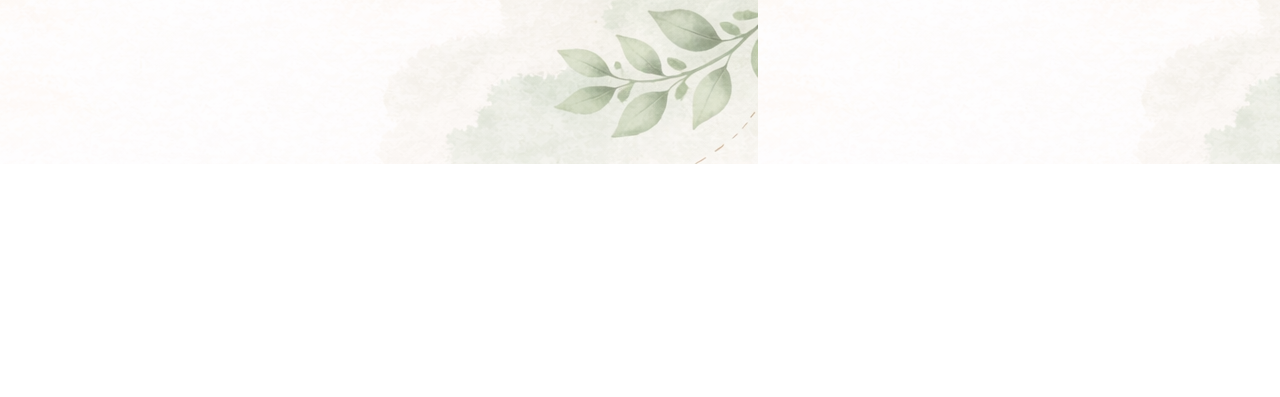
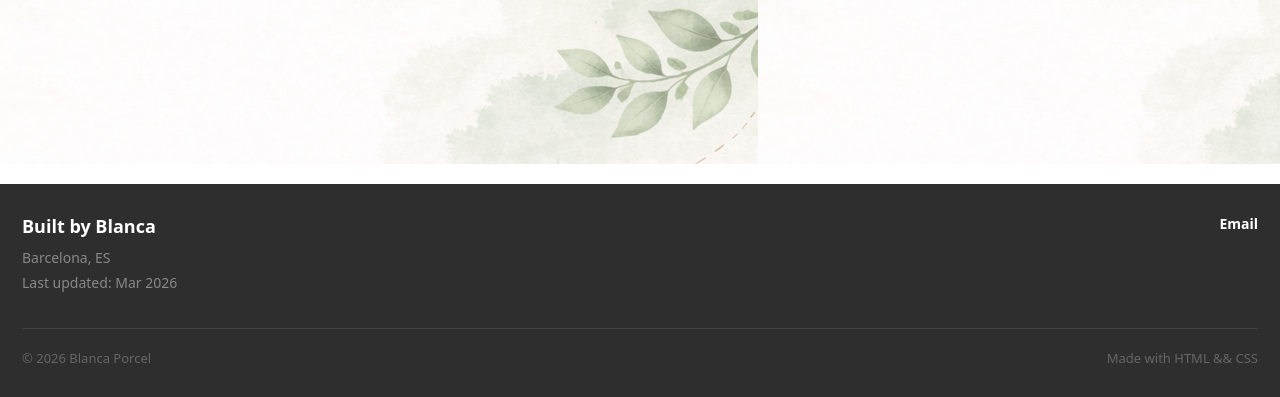
Before and after one commit to BlancaPorcelAlonso/BlancaPorcel-Portfolio, a plain HTML site: page index.html in a window 1280 px wide. Shown: the part 636-1033 px from the top of the page. Before the commit the page ends 800 px from the top, so only its background shows below. Drawn offline with Linux system fonts and the light colour scheme.

Commit message:
creamos footer

```diff
--- a/about-me.css
+++ b/about-me.css
@@ -233,15 +233,21 @@ body {
     gap: 10px;
     padding: 14px 14px;
   }
-   .content-grid{
+
+  .content-grid {
     display: flex !important;
     flex-direction: column !important;
   }
 
-  .get-to-know-me{grid-column: auto;
-    grid-row: auto;}
-    .lenguages{grid-column: auto;
-    grid-row: auto;}
+  .get-to-know-me {
+    grid-column: auto;
+    grid-row: auto;
+  }
+
+  .lenguages {
+    grid-column: auto;
+    grid-row: auto;
+  }
 
 
   .brand {
@@ -274,15 +280,21 @@ body {
   .nav-inner {
     padding: 14px 18px;
   }
-  .content-grid{
+
+  .content-grid {
     display: flex !important;
     flex-direction: column !important;
   }
 
-  .get-to-know-me{grid-column: auto;
-    grid-row: auto;}
-    .lenguages{grid-column: auto;
-    grid-row: auto;}
+  .get-to-know-me {
+    grid-column: auto;
+    grid-row: auto;
+  }
+
+  .lenguages {
+    grid-column: auto;
+    grid-row: auto;
+  }
 
   /* Built by Blanca se adapta progresivamente */
   .brand {
@@ -590,14 +602,16 @@ h2 {
   gap: 26px;
   align-items: stretch;
   margin-top: 0;
-   margin-bottom: 60px;
-     background-image: url("./assets/fondo-stats.png");
+  margin-bottom: 60px;
+  background-image: url("./assets/fondo-stats.png");
   background-size: cover;
   background-position: center;
   background-repeat: no-repeat;
 
-  padding: 48px;              /* IMPORTANTÍSIMO: crea área visible */
-  border-radius: 26px;        /* si quieres */
+  padding: 48px;
+  /* IMPORTANTÍSIMO: crea área visible */
+  border-radius: 26px;
+  /* si quieres */
 }
 
 /* Responsive */
@@ -681,13 +695,14 @@ h2 {
    EXPERIENCIA SECTION
    =============================== */
 
-.experience-section{
+.experience-section {
   margin: 100px 0;
-  background: #e8f0e6; /* verde muy suave */
+  background: #e8f0e6;
+  /* verde muy suave */
   padding: 50px 0;
 }
 
-.experience-title{
+.experience-title {
   font-size: 52px;
   font-weight: 900;
   margin-bottom: 50px;
@@ -696,26 +711,26 @@ h2 {
 }
 
 /* Grid */
-.experience-grid{
+.experience-grid {
   display: grid;
   grid-template-columns: repeat(2, 1fr);
   gap: 40px;
 }
 
-@media (max-width: 750px){
-  .hero-img{
+@media (max-width: 750px) {
+  .hero-img {
     display: none !important;
   }
 }
 
-@media (max-width: 900px){
-  .experience-grid{
+@media (max-width: 900px) {
+  .experience-grid {
     grid-template-columns: 1fr;
   }
 }
 
 /* Tarjeta */
-.experience-card{
+.experience-card {
   background: #fff;
   padding: 40px;
   border-radius: 26px;
@@ -727,13 +742,13 @@ h2 {
 }
 
 /* Hover suave */
-.experience-card:hover{
+.experience-card:hover {
   transform: translateY(-6px);
-  box-shadow: 0 18px 30px rgba(0,0,0,.12);
+  box-shadow: 0 18px 30px rgba(0, 0, 0, .12);
 }
 
 /* Fecha */
-.experience-date{
+.experience-date {
   display: inline-block;
   font-size: 14px;
   font-weight: 700;
@@ -745,14 +760,14 @@ h2 {
 }
 
 /* Título */
-.experience-card h3{
+.experience-card h3 {
   font-size: 24px;
   font-weight: 900;
   margin-bottom: 14px;
 }
 
 /* Texto */
-.experience-card p{
+.experience-card p {
   line-height: 1.7;
   color: #444;
 }
@@ -773,7 +788,7 @@ h2 {
   padding: 0;
 }
 
-.header-content{
+.header-content {
   align-self: center;
 }
 
@@ -861,7 +876,7 @@ h2 {
 
 /* Imagen */
 .hero-img {
-   width: 70%;
+  width: 70%;
   max-width: none;
   justify-self: center;
   align-self: end;
@@ -870,17 +885,26 @@ h2 {
   grid-area: 1 / 1 / 2 / 2;
 }
 
-@media (max-width: 900px){
-  .hero-img{width: 85%;}
+@media (max-width: 900px) {
+  .hero-img {
+    width: 85%;
+  }
 }
-@media (max-width: 800px) and (min-width: 700px){
-  .hero-img{width: 90%;}
-  .header-content{margin-top: 20px; margin-bottom: 10px;}
+
+@media (max-width: 800px) and (min-width: 700px) {
+  .hero-img {
+    width: 90%;
+  }
+
+  .header-content {
+    margin-top: 20px;
+    margin-bottom: 10px;
+  }
 }
 
 
 
-@media (max-width: 750px){
+@media (max-width: 750px) {
 
   .header {
     display: flex;
@@ -893,16 +917,16 @@ h2 {
     text-align: center;
   }
 
-  .header-content{
+  .header-content {
     max-width: 600px;
   }
 
-  .hero-list{
+  .hero-list {
     padding-left: 0;
     list-style-position: inside;
   }
 
-  .hero-buttons{
+  .hero-buttons {
     justify-content: center;
     flex-wrap: wrap;
   }
@@ -911,32 +935,32 @@ h2 {
 
 
 
-@media (max-width: 600px){
+@media (max-width: 600px) {
 
-  .hero-name{
+  .hero-name {
     font-size: clamp(36px, 8vw, 48px);
   }
 
-  .hero-role{
+  .hero-role {
     font-size: 14px;
     padding: 6px 16px;
   }
 
-  .hero-list{
+  .hero-list {
     font-size: 15px;
   }
 
-  .btn-primary{
+  .btn-primary {
     padding: 10px 20px;
     font-size: 14px;
   }
 
 }
 
-@media (max-width: 750px){
+@media (max-width: 750px) {
 
   /* ocultamos los bullets y lo dejamos como texto */
-  .hero-list{
+  .hero-list {
     list-style: none;
     padding-left: 0;
     margin: 14px 0 22px;
@@ -947,15 +971,15 @@ h2 {
     text-align: center;
   }
 
-  .hero-list li{
+  .hero-list li {
     display: inline;
   }
 
 }
 
-@media (max-width: 750px){
+@media (max-width: 750px) {
 
-  .header{
+  .header {
     display: flex;
     flex-direction: column;
     align-items: center;
@@ -967,17 +991,91 @@ h2 {
     text-align: center;
   }
 
-  .header-content{
+  .header-content {
     margin-top: 0;
   }
 
-  .hero-role{
+  .hero-role {
     margin-bottom: 16px;
   }
 
-  .hero-buttons{
+  .hero-buttons {
     justify-content: center;
     flex-wrap: wrap;
     gap: 12px;
   }
 }
+
+
+
+
+/* FOOTER */
+
+.site-footer {
+  background: #2e2e2e;
+  color: #bbb;
+  padding: 30px 22px 30px;
+  margin-top: 120px;
+  font-size: 14px;
+}
+
+.footer-container {
+  max-width: 1280px;
+  margin: 0 auto;
+  display: flex;
+  justify-content: space-between;
+  gap: 40px;
+  border-bottom: 1px solid rgba(255, 255, 255, .1);
+  padding-bottom: 30px;
+}
+
+.footer-brand {
+  font-size: 18px;
+  font-weight: 900;
+  color: #fff;
+  margin-bottom: 10px;
+}
+
+.footer-location,
+.footer-update {
+  margin-bottom: 6px;
+  color: #888;
+}
+
+.footer-right {
+  display: flex;
+  align-items: flex-start;
+}
+
+.footer-link {
+  text-decoration: none;
+  color: #fff;
+  font-weight: 600;
+  transition: opacity .2s ease;
+}
+
+.footer-link:hover {
+  opacity: .7;
+}
+
+/* bottom line */
+.footer-bottom {
+  max-width: 1280px;
+  margin: 20px auto 0;
+  display: flex;
+  justify-content: space-between;
+  color: #666;
+  font-size: 13px;
+}
+
+/* Responsive */
+@media (max-width: 700px) {
+  .footer-container {
+    flex-direction: column;
+  }
+
+  .footer-bottom {
+    flex-direction: column;
+    gap: 8px;
+  }
+}
--- a/index.css
+++ b/index.css
@@ -28,10 +28,11 @@ body {
   width: 100%;
   background: var(--bg);
   z-index: 50;
-  background: rgba(211, 210, 210, 0.6); /* semi transparente */
+  background: rgba(211, 210, 210, 0.6);
+  /* semi transparente */
   backdrop-filter: blur(12px);
   -webkit-backdrop-filter: blur(12px);
-border-bottom: 1px solid rgba(0,0,0,0.05);
+  border-bottom: 1px solid rgba(0, 0, 0, 0.05);
 }
 
 
@@ -108,9 +109,11 @@ border-bottom: 1px solid rgba(0,0,0,0.05);
   margin-bottom: 30px;
   color: #000;
   text-align: left;
-  margin-left: 0;     /* 👈 fuera margen fijo */
+  margin-left: 0;
+  /* 👈 fuera margen fijo */
   text-align: left;
-  padding: 0 60px;    /* 👈 controlas el “aire” sin romper */
+  padding: 0 60px;
+  /* 👈 controlas el “aire” sin romper */
   margin-top: 30px;
 }
 
@@ -227,8 +230,9 @@ border-bottom: 1px solid rgba(0,0,0,0.05);
   background: #FDFBF7;
 
 }
+
 .tech span:hover {
-  background:  #F6F2EA;
+  background: #F6F2EA;
 }
 
 /* Ver proyecto */
@@ -252,32 +256,36 @@ border-bottom: 1px solid rgba(0,0,0,0.05);
 }
 
 
-.content img{
-  width:100%;
-  }
+.content img {
+  width: 100%;
+}
 
 
-.content{
+.content {
   display: grid;
   grid-template-columns: minmax(320px, 1.2fr) minmax(320px, 0.8fr);
   align-items: stretch;
 }
 
-.text-content{
+.text-content {
   grid-column: 1/2;
   display: flex;
   flex-direction: column;
   align-items: center;
-   justify-content: flex-start; /* 👈 lo sube */
-  padding-top: 70px;          /* 👈 controla cuánto sube */
-  gap:40px;
+  justify-content: flex-start;
+  /* 👈 lo sube */
+  padding-top: 70px;
+  /* 👈 controla cuánto sube */
+  gap: 40px;
 }
 
-.imagen-menu{
+.imagen-menu {
   grid-column: 2/3;
   background-color: #a6c18e;
-   width: 100%;              /* <-- ocupa su mitad */
-  height: 100%;             /* <-- ocupa toda la altura del layout */
+  width: 100%;
+  /* <-- ocupa su mitad */
+  height: 100%;
+  /* <-- ocupa toda la altura del layout */
   display: flex;
   justify-content: end;
   align-items: end;
@@ -292,7 +300,7 @@ border-bottom: 1px solid rgba(0,0,0,0.05);
 }
 
 .flip-btn {
-    position: relative;
+  position: relative;
   display: block;
   width: 100%;
   height: 100%;
@@ -308,9 +316,9 @@ border-bottom: 1px solid rgba(0,0,0,0.05);
 .flip-btn span {
   position: absolute;
   inset: 0;
-  display:flex;
-  align-items:center;
-  justify-content:center;
+  display: flex;
+  align-items: center;
+  justify-content: center;
   border-radius: 8px;
   font-family: "Poppins", sans-serif;
   font-weight: 600;
@@ -319,22 +327,24 @@ border-bottom: 1px solid rgba(0,0,0,0.05);
 
 /* Cara frontal */
 #frontCV {
-  background-color: #a6c18e; /* verde como el tuyo */
+  background-color: #a6c18e;
+  /* verde como el tuyo */
   color: black;
 
-  transform: translateZ(30px); /* 60px / 2 */
+  transform: translateZ(30px);
+  /* 60px / 2 */
 }
 
 /* Cara trasera */
 #backCV {
- background:#fff;
-  color:#000;
+  background: #fff;
+  color: #000;
   border: 1px solid #18191a;
   transform: rotateX(90deg) translateZ(30px);
 }
 
 
-.menu-btns{
+.menu-btns {
   display: flex;
   gap: 60px;
   margin-bottom: 20px;
@@ -351,8 +361,10 @@ border-bottom: 1px solid rgba(0,0,0,0.05);
   justify-content: center;
   gap: 10px;
 
- width: 380px;              /* 👈 más largo */
-  padding: 22px 40px;        /* más aire */
+  width: 380px;
+  /* 👈 más largo */
+  padding: 22px 40px;
+  /* más aire */
   border-radius: 8px;
 
   font-weight: 600;
@@ -364,7 +376,7 @@ border-bottom: 1px solid rgba(0,0,0,0.05);
   border: 2px solid #000;
 
   transition: all 0.35s ease;
-   margin: 0 auto;
+  margin: 0 auto;
 }
 
 /* Hover: se vuelve blanco con borde */
@@ -387,29 +399,31 @@ border-bottom: 1px solid rgba(0,0,0,0.05);
 
 
 
-@media (max-width: 984px) and (min-width: 900px){
+@media (max-width: 984px) and (min-width: 900px) {
 
   /* MANTENEMOS 2 COLUMNAS (no 1) */
-  .content{
+  .content {
     grid-template-columns: 1.15fr 0.85fr;
     align-items: center;
   }
 
   /* Texto más compacto y sin tanto aire */
-  .text-content{
+  .text-content {
     align-items: flex-start;
     padding-top: 50px;
     gap: 26px;
   }
 
   /* Título: baja tamaño + quita padding gigante */
-  .title{
-    padding: 0 30px;  /* antes 60px */
-    font-size: 56px;  /* ajusta si quieres 52-58 */
+  .title {
+    padding: 0 30px;
+    /* antes 60px */
+    font-size: 56px;
+    /* ajusta si quieres 52-58 */
     text-align: left;
   }
 
-  .menu-btns{
+  .menu-btns {
     gap: 18px;
     padding: 0 30px;
     justify-content: flex-start;
@@ -417,19 +431,19 @@ border-bottom: 1px solid rgba(0,0,0,0.05);
   }
 
   /* Botón grande adaptativo (sin pasarse) */
-  .btn-code{
+  .btn-code {
     width: min(360px, calc(100% - 60px));
     margin: 0;
   }
 
   /* Imagen: que NO se desborde y se ajuste */
-  .imagen-menu{
+  .imagen-menu {
     justify-content: center;
     align-items: center;
     padding: 0;
   }
 
-  .imagen-menu img{
+  .imagen-menu img {
     width: 100%;
     max-width: 420px;
     height: auto;
@@ -437,86 +451,94 @@ border-bottom: 1px solid rgba(0,0,0,0.05);
   }
 }
 
-@media (max-width: 1100px) and (min-width: 700px){
+@media (max-width: 1100px) and (min-width: 700px) {
 
-  .content{
-    grid-template-columns: 1fr 0.9fr; /* sigue a 2 columnas */
+  .content {
+    grid-template-columns: 1fr 0.9fr;
+    /* sigue a 2 columnas */
     min-height: calc(100vh - 90px);
-    align-items: stretch;            /*  importante para que la derecha estire */
+    align-items: stretch;
+    /*  importante para que la derecha estire */
   }
 
-  .imagen-menu{
-    display: flex;                   /* por si en otro breakpoint la ocultas */
+  .imagen-menu {
+    display: flex;
+    /* por si en otro breakpoint la ocultas */
     height: 100%;
     align-items: stretch;
     justify-content: stretch;
     padding: 0;
   }
 
-  .imagen-menu img{
+  .imagen-menu img {
     width: 100%;
-    height: 100%;                    /* ocupa TODO el alto */
-    object-fit: cover;               /* recorta bonito */
+    height: 100%;
+    /* ocupa TODO el alto */
+    object-fit: cover;
+    /* recorta bonito */
     object-position: center;
     display: block;
   }
 
   /* Ajustes del texto para que no se ahogue */
-  .text-content{
+  .text-content {
     align-items: flex-start;
     justify-content: center;
     padding: 40px 0;
     gap: 22px;
   }
 
-  .title{
+  .title {
     padding: 0 24px;
     font-size: clamp(40px, 5vw, 54px);
     text-align: left;
   }
 
-  .menu-btns{
+  .menu-btns {
     padding: 0 24px;
     gap: 14px;
     justify-content: flex-start;
     flex-wrap: wrap;
   }
 
-  .btn-code{
-      width: min(300px, calc(100% - 60px));
-  margin: 0 auto;        /*  lo centra siempre */
-  align-self: center;    /* por si el flex del padre lo empuja */
+  .btn-code {
+    width: min(300px, calc(100% - 60px));
+    margin: 0 auto;
+    /*  lo centra siempre */
+    align-self: center;
+    /* por si el flex del padre lo empuja */
 
   }
 }
 
-@media (max-width: 700px){
+@media (max-width: 700px) {
 
-  .imagen-menu{
+  .imagen-menu {
     display: none;
   }
 
-  .content{
+  .content {
     grid-template-columns: 1fr;
   }
 
 
-  .text-content{
+  .text-content {
     align-items: center;
     justify-content: center;
     text-align: center;
     padding: 5px 20px 80px;
   }
 
-  .title{
+  .title {
     text-align: center;
-    padding: 0;           /* quitamos el padding-left de desktop */
+    padding: 0;
+    /* quitamos el padding-left de desktop */
     margin: 0;
     font-size: clamp(40px, 8vw, 60px);
     padding-bottom: 20px;
   }
 
-  .menu-btns{
+  .menu-btns {
     display: flex;
     flex-direction: column;
     justify-content: center;
@@ -524,20 +546,21 @@ border-bottom: 1px solid rgba(0,0,0,0.05);
     gap: 40px;
     flex-wrap: nowrap;
   }
-/* desactivamos flip en móvil pero manteniendo tamaño bonito */
-  .flip-container{
+
+  /* desactivamos flip en móvil pero manteniendo tamaño bonito */
+  .flip-container {
     width: 200px;
     height: auto;
     perspective: none;
   }
 
-  .flip-btn{
+  .flip-btn {
     height: auto;
     transform: none !important;
     transition: none;
   }
 
-  .flip-btn span{
+  .flip-btn span {
     position: static;
     transform: none !important;
     display: flex;
@@ -550,72 +573,150 @@ border-bottom: 1px solid rgba(0,0,0,0.05);
     font-size: 16px;
   }
 
-  #backCV{ display:none; }
+  #backCV {
+    display: none;
+  }
 
 
   /* botón grande */
-  .btn-code{
+  .btn-code {
     width: min(520px, 92%);
     margin: 0 auto;
   }
 }
 
 
-@media (max-width: 450px){
+@media (max-width: 450px) {
 
-  .nav-inner{
+  .nav-inner {
     flex-direction: column;
     align-items: center;
     gap: 10px;
     padding: 14px 14px;
   }
 
-  .brand{
+  .brand {
     font-size: 30px;
     line-height: 1;
     text-align: center;
   }
 
-  .menu{
+  .menu {
     gap: 18px;
-    flex-wrap: wrap;          /* por si no cabe */
+    flex-wrap: wrap;
+    /* por si no cabe */
     justify-content: center;
   }
 
-  .menu a{
+  .menu a {
     font-size: 14px;
   }
 
   /* Ajusta el espacio arriba del contenido porque la nav será más alta */
-  .page{
-    padding-top: 140px; /* antes 90px */
+  .page {
+    padding-top: 140px;
+    /* antes 90px */
   }
 }
 
 
-@media (max-width: 700px) and (min-width: 450px){
+@media (max-width: 700px) and (min-width: 450px) {
 
-  .nav-inner{
+  .nav-inner {
     padding: 14px 18px;
   }
 
   /* Built by Blanca se adapta progresivamente */
-  .brand{
+  .brand {
     font-size: clamp(22px, 4vw, 30px);
     line-height: 1;
   }
 
   /* Menú más compacto */
-  .menu{
-    gap: 20px;  /* antes 40px */
+  .menu {
+    gap: 20px;
+    /* antes 40px */
   }
 
-  .menu a{
+  .menu a {
     font-size: 15px;
   }
 
   /* Ajustamos espacio superior del hero */
-  .page{
+  .page {
     padding-top: 100px;
   }
 }
+
+
+
+/* FOOTER */
+
+.site-footer {
+  background: #2e2e2e;
+  color: #bbb;
+  padding: 30px 22px 30px;
+  margin-top: 20px;
+  font-size: 14px;
+}
+
+.footer-container {
+  max-width: 1280px;
+  margin: 0 auto;
+  display: flex;
+  justify-content: space-between;
+  gap: 40px;
+  border-bottom: 1px solid rgba(255, 255, 255, .1);
+  padding-bottom: 30px;
+}
+
+.footer-brand {
+  font-size: 18px;
+  font-weight: 900;
+  color: #fff;
+  margin-bottom: 10px;
+}
+
+.footer-location,
+.footer-update {
+  margin-bottom: 6px;
+  color: #888;
+}
+
+.footer-right {
+  display: flex;
+  align-items: flex-start;
+}
+
+.footer-link {
+  text-decoration: none;
+  color: #fff;
+  font-weight: 600;
+  transition: opacity .2s ease;
+}
+
+.footer-link:hover {
+  opacity: .7;
+}
+
+/* bottom line */
+.footer-bottom {
+  max-width: 1280px;
+  margin: 20px auto 0;
+  display: flex;
+  justify-content: space-between;
+  color: #666;
+  font-size: 13px;
+}
+
+/* Responsive */
+@media (max-width: 700px) {
+  .footer-container {
+    flex-direction: column;
+  }
+
+  .footer-bottom {
+    flex-direction: column;
+    gap: 8px;
+  }
+}
--- a/index.html
+++ b/index.html
@@ -53,8 +53,26 @@
       </div>
   </main>
 
-  <footer class = "footer-nav">
-  </footer>
+
+<footer class="site-footer">
+  <div class="footer-container">
+
+    <div class="footer-left">
+      <h3 class="footer-brand">Built by Blanca</h3>
+      <p class="footer-location">Barcelona, ES</p>
+      <p class="footer-update">Last updated: Mar 2026</p>
+    </div>
+
+    <div class="footer-right">
+      <a href="mailto:blancaporcel1875@gmail.com" class="footer-link">Email</a>
+    </div>
+  </div>
+
+  <div class="footer-bottom">
+    <p>© 2026 Blanca Porcel</p>
+    <p>Made with HTML && CSS</p>
+  </div>
+</footer>
 
 </body>
 
--- a/projects.css
+++ b/projects.css
@@ -329,3 +329,79 @@ body {
     padding-top: 100px;
   }
 }
+
+
+
+
+
+
+/* FOOTER */
+
+.site-footer{
+  background: #2e2e2e;
+  color: #bbb;
+  padding: 30px 22px 30px;
+  margin-top: 120px;
+  font-size: 14px;
+}
+
+.footer-container{
+  max-width: 1280px;
+  margin: 0 auto;
+  display: flex;
+  justify-content: space-between;
+  gap: 40px;
+  border-bottom: 1px solid rgba(255,255,255,.1);
+  padding-bottom: 30px;
+}
+
+.footer-brand{
+  font-size: 18px;
+  font-weight: 900;
+  color: #fff;
+  margin-bottom: 10px;
+}
+
+.footer-location,
+.footer-update{
+  margin-bottom: 6px;
+  color: #888;
+}
+
+.footer-right{
+  display: flex;
+  align-items: flex-start;
+}
+
+.footer-link{
+  text-decoration: none;
+  color: #fff;
+  font-weight: 600;
+  transition: opacity .2s ease;
+}
+
+.footer-link:hover{
+  opacity: .7;
+}
+
+/* bottom line */
+.footer-bottom{
+  max-width: 1280px;
+  margin: 20px auto 0;
+  display: flex;
+  justify-content: space-between;
+  color: #666;
+  font-size: 13px;
+}
+
+/* Responsive */
+@media (max-width: 700px){
+  .footer-container{
+    flex-direction: column;
+  }
+
+  .footer-bottom{
+    flex-direction: column;
+    gap: 8px;
+  }
+}
```
Also changed, not shown: about.html (+27 -2 lines), projects.html (+20 -0 lines), id-project.css (line endings or trailing spaces).
